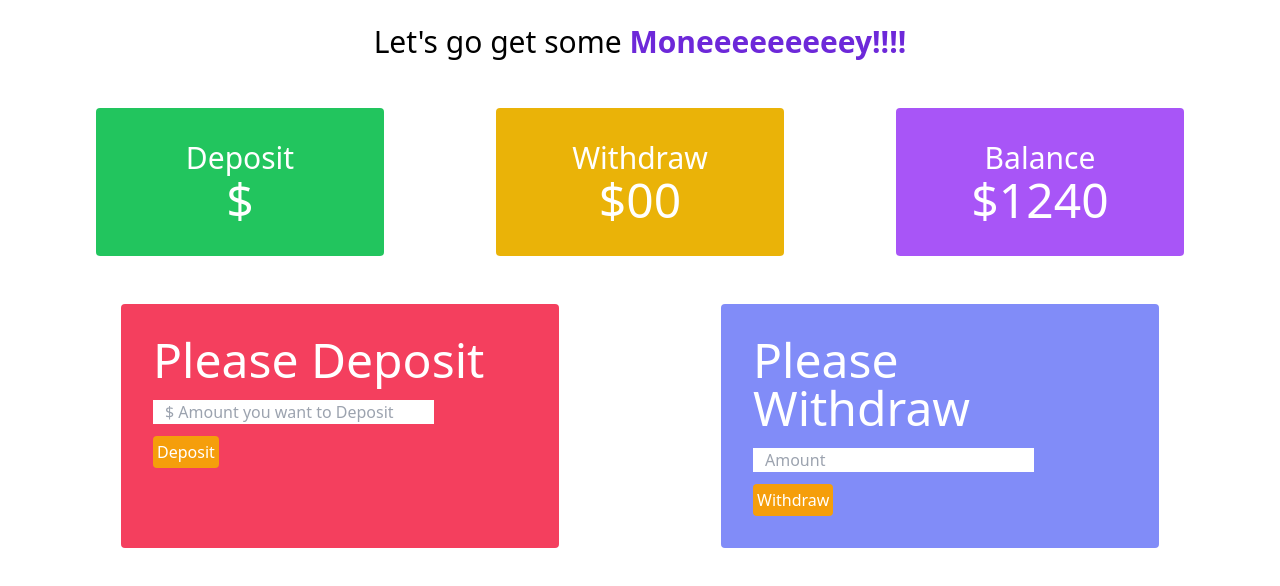
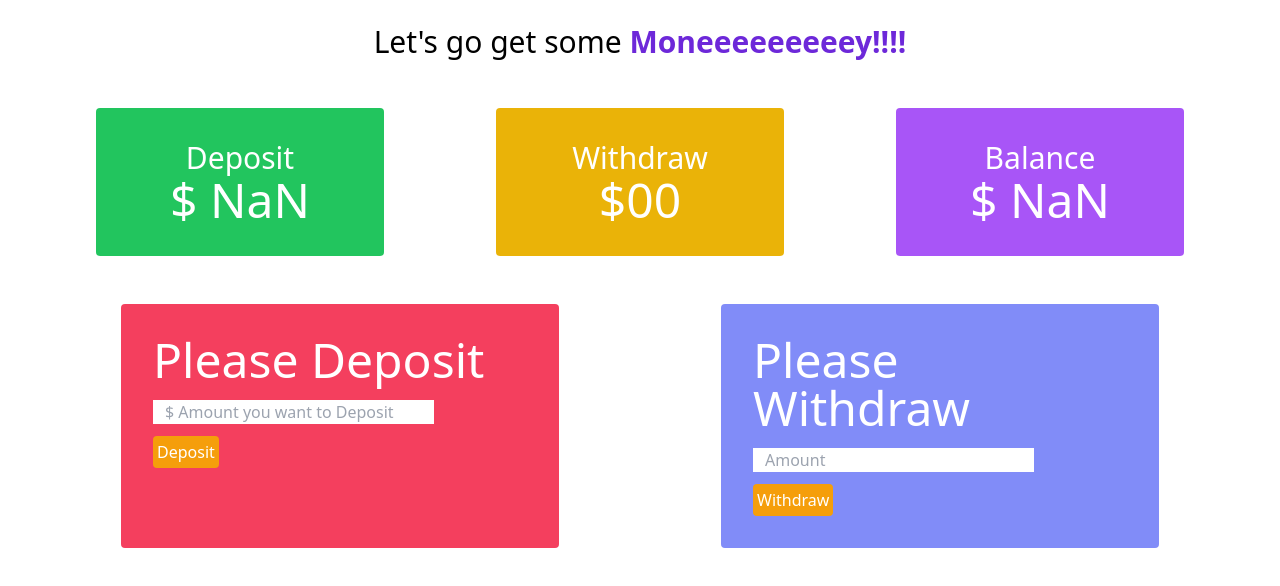
Before and after one commit to RHN007/bank-website, a plain HTML site: page bank.html in a window 1280 px wide. Both pictures are taken after a click on the button "Deposit". Drawn offline with nearby package versions, Linux system fonts and the light colour scheme.

Commit message:
updating balance total

```diff
--- a/bank.html
+++ b/bank.html
@@ -16,7 +16,7 @@
                 <div class="grid grid-cols-1 md:grid-cols-3 gap-4 text-white">
                     <div class="bg-green-500 w-9/12 mx-auto p-8 rounded text-center">
                         <h2 class="text-xl md:text-3xl">Deposit</h2>
-                        <h4  class="text-2xl md:text-5xl md:text-bold">$ <span id="deposit-total">00</span> </h4>
+                        <h4  class="text-xl md:text-5xl md:text-bold">$ <span id="deposit-total">00</span> </h4>
                     </div>
                     <div class="bg-yellow-500 w-9/12 mx-auto p-8 rounded text-center">
                         <h2 class="text-xl md:text-3xl">Withdraw</h2>
@@ -24,7 +24,7 @@
                     </div>
                     <div class="bg-purple-500 w-9/12 mx-auto p-8 rounded text-center">
                         <h2 class="text-xl md:text-3xl">Balance</h2>
-                        <h4 class="text-2xl md:text-5xl md:text-bold">$1240</h4>
+                        <h4 class="text-2xl md:text-5xl md:text-bold">$ <span id="balance-total">1240</span> </h4>
                     </div>
 
                 </div>
@@ -39,7 +39,7 @@
             </div>
             <div class="bg-indigo-400 w-9/12 mx-auto p-8 rounded ">
                 <h2 class="text-2xl md:text-5xl md:text-bold mb-4 text-white">Please Withdraw</h2>
-                <input class="w-9/12 block px-3 mb-3" type="number" name="" id="" placeholder="Amount">
+                <input class="w-9/12 block px-3 mb-3" type="text" name="" id="" placeholder="Amount">
                 <button id="btn-withdraw" class="rounded bg-amber-500 text-white p-1" type="submit">Withdraw</button>
             </div>
 
--- a/js/deposit.js
+++ b/js/deposit.js
@@ -2,13 +2,43 @@
 document.getElementById('btn-deposit').addEventListener('click', function(){
     //step 2: get the deposit amount from the deposit input field :
     const depositField = document.getElementById('deposit-field');
-    const depositAmount = depositField.value;
+    const newDepositAmountString = depositField.value;
+    const newDepositAmount = parseFloat(newDepositAmountString);
 
     //step: 3 Get the current deposit amount ;
     //For non-input(Element other than input , textarea) use innerText to get the text
     const depositTotalElement = document.getElementById('deposit-total');
-    const depositTotal = depositTotalElement.innerText;
-    depositTotalElement.innerText = depositAmount;
+    const previousDepositTotalS = depositTotalElement.innerText;
+    const previousDepositTotal = parseFloat(previousDepositTotalS)
+
+    //Step 4: add number to set deposit
+    const currentDepositTotal= previousDepositTotal + newDepositAmount;
+
+    depositTotalElement.innerText=currentDepositTotal;
 
 
+    //step 5: Get balance current total
+
+    const balanceTotalElement = document.getElementById('balance-total');
+    // console.log(balanceTotalElement)
+    // const previousBalanceTotals = balanceTotalElement.innerTex;
+    const previousBalanceTotal = parseFloat(balanceTotalElement.innerText);
+
+
+    //Step 6: Updata total Balance
+    const currentTotalBalance = previousBalanceTotal + newDepositAmount;
+    //Ste the balance total
+    balanceTotalElement.innerText = currentTotalBalance;
+
+
+
+
+
+
+
+
+
+    //Step 7 : Clear the deposit field
+    depositField.value = '';
+
 })
```
